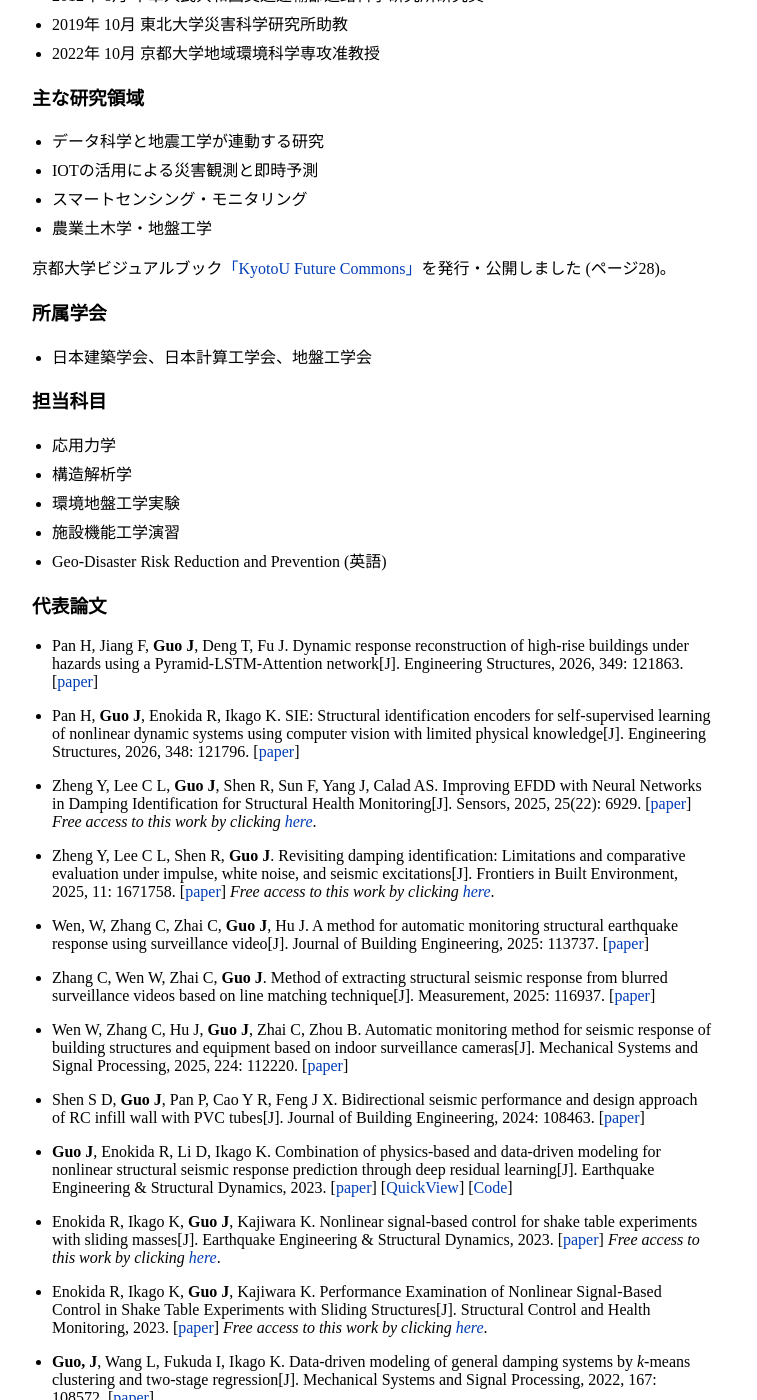
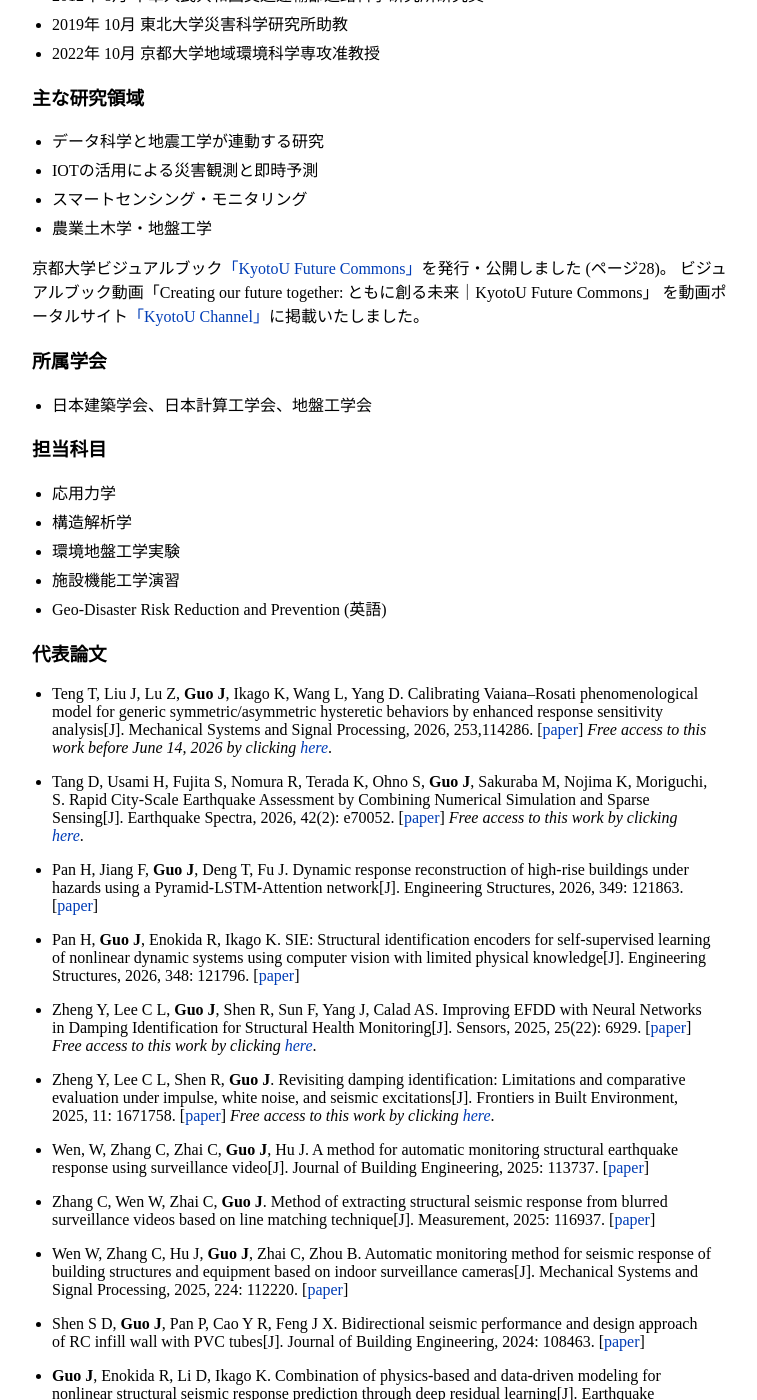
Before and after one commit to JiaGUOCV/JiaGUOCV.github.io, a Jekyll site: the page built from Japanese.md, in a window 1280 px wide and 1400 px high, scrolled down 655 px. Shown: the whole window, without its empty margins (258-1015 px from the left). Built offline with Jekyll 4.4.1, drawn with Linux system fonts in a browser that asks for light colours.

Commit message:
all change

```diff
--- a/Japanese.md
+++ b/Japanese.md
@@ -35,6 +35,8 @@
 * 農業土木学・地盤工学
 
 京都大学ビジュアルブック[「KyotoU Future Commons」](https://www.kyoto-u.ac.jp/ja/about/public/issue/ku-future-commons)を発行・公開しました (ページ28)。
+ビジュアルブック動画「Creating our future together: ともに創る未来｜KyotoU Future Commons」
+を動画ポータルサイト[「KyotoU Channel」](https://www.channel.pr.kyoto-u.ac.jp/video/40262)に掲載いたしました。
 
 ### 所属学会
 * 日本建築学会、日本計算工学会、地盤工学会
@@ -47,6 +49,12 @@
 + Geo-Disaster Risk Reduction and Prevention (英語)
 
 ### 代表論文
+* Teng T, Liu J, Lu Z, **Guo J**, Ikago K, Wang L, Yang D. Calibrating Vaiana–Rosati phenomenological model for generic symmetric/asymmetric hysteretic behaviors by enhanced response sensitivity analysis[J]. Mechanical Systems and Signal Processing, 2026, 253,114286. [[paper](https://doi.org/10.1016/j.ymssp.2026.114286)]
+*Free access to this work before June 14, 2026 by clicking [here](https://authors.elsevier.com/c/1m-8z39~t0r57L)*.
+
+* Tang D, Usami H, Fujita S, Nomura R, Terada K, Ohno S, **Guo J**, Sakuraba M, Nojima K, Moriguchi, S. Rapid City‐Scale Earthquake Assessment by Combining Numerical Simulation and Sparse Sensing[J]. Earthquake Spectra, 2026, 42(2): e70052. [[paper](https://onlinelibrary.wiley.com/doi/full/10.1002/esp4.70052)]
+*Free access to this work by clicking [here](https://onlinelibrary.wiley.com/doi/epdf/10.1002/esp4.70052)*.
+
 * Pan H, Jiang F, **Guo J**, Deng T, Fu J. Dynamic response reconstruction of high-rise buildings under hazards using a Pyramid-LSTM-Attention network[J]. Engineering Structures, 2026, 349: 121863. [[paper](https://doi.org/10.1016/j.engstruct.2025.121863)]
 
 * Pan H, **Guo J**, Enokida R, Ikago K. SIE: Structural identification encoders for self-supervised learning of nonlinear dynamic systems using computer vision with limited physical knowledge[J]. Engineering Structures, 2026, 348: 121796. [[paper](https://doi.org/10.1016/j.engstruct.2025.121796)]
```
Also changed, not shown: index.md (+1 -1 lines).
